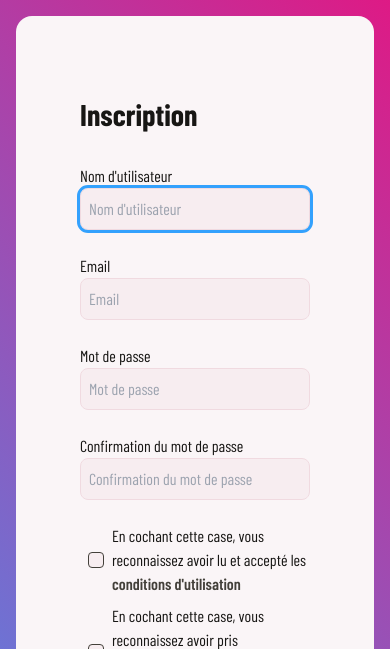
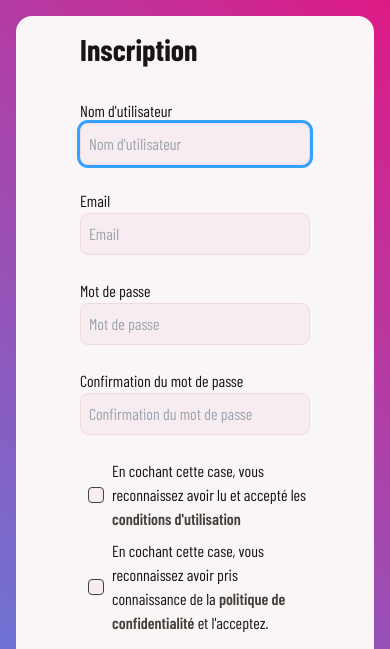
Before and after one commit to ValbionGroup/Comus-Party, a PHP site: template src/templates/signUp.twig in a window 390 px wide. Shown: the top 649 px of the page. Run offline with PHP 8.4, Linux system fonts and the light colour scheme; the template is opened without the code that fills it, so the values that code supplies are empty; style sheets or scripts are compiled from the project's sources; some libraries are stand-ins or nearby versions; grey boxes are pictures that could not be loaded.

Commit message:
:children_crossing: Ajout de scroll vertical sur les pages d'authentification (notamment pour l'inscription)

```diff
--- a/src/templates/layouts/authentification.twig
+++ b/src/templates/layouts/authentification.twig
@@ -1,7 +1,7 @@
 {% extends "layouts/base.twig" %}
 
 {% block layout %}
-    <div class="m-4 sm:m-6 bg-lavender-blush-base dark:bg-night-base flex flex-col-reverse sm:flex-row flex-grow items-center rounded-2xl">
+    <div class="overflow-y-auto h-full m-4 sm:m-6 bg-lavender-blush-base dark:bg-night-base flex flex-col-reverse sm:flex-row flex-grow items-center rounded-2xl">
         <div class="h-1/2 sm:h-full w-full sm:w-1/2 p-16 bg-auth-background">
             <div class="flex flex-col items-center justify-center h-full">
                 Bienvenue sur Comus Party
```
